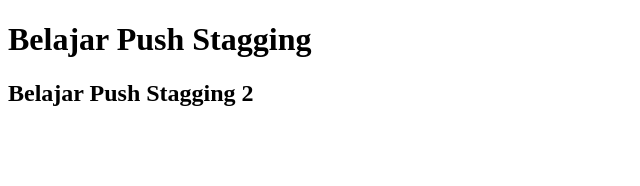
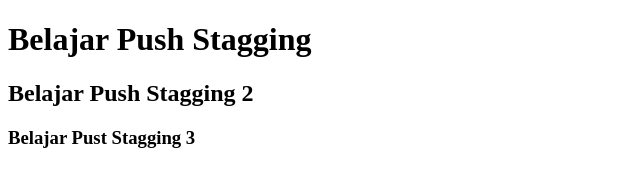
Before and after one commit to daridimas/belajar-niomic, a plain HTML site: page header.html in a window 1280 px wide. Shown: the whole page, without its empty margins (0-640 px from the left). Drawn offline with Linux system fonts and the light colour scheme.

Commit message:
Add Element H3

```diff
--- a/header.html
+++ b/header.html
@@ -7,5 +7,6 @@
   <body>
     <h1>Belajar Push Stagging</h1>
     <h2>Belajar Push Stagging 2 </h2>
+    <h3>Belajar Pust Stagging 3 </h3>
   </body>
 </html>
```
